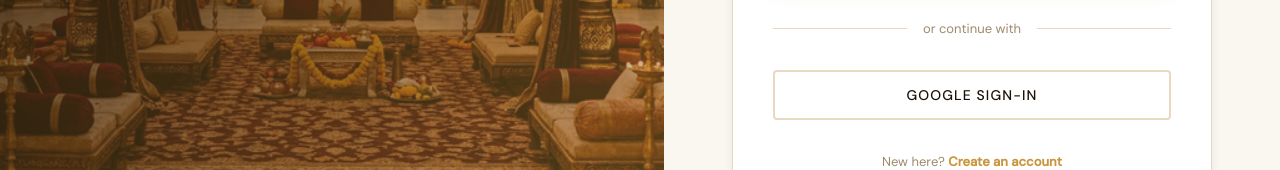
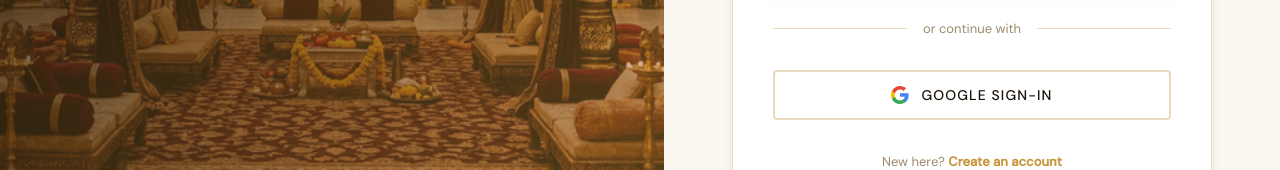
Before and after one commit to kushal287/c-project-1, a React (Vite) app: page /login in a window 1280 px wide. Shown: the part 523-693 px from the top of the page. Built offline with nearby package versions, Linux system fonts and the light colour scheme; no server answers.

Commit message:
fix: resolve SPA routing visibility and add Google logo to sign-in

```diff
--- a/index.html
+++ b/index.html
@@ -8,6 +8,28 @@
     <link rel="preconnect" href="https://fonts.gstatic.com" crossorigin>
     <link href="https://fonts.googleapis.com/css2?family=Playfair+Display:wght@700;900&family=Cormorant+Garamond:wght@400;600&family=DM+Sans:wght@400;500&display=swap" rel="stylesheet">
     <title>JashanEdge | Event bole Tho Jashan</title>
+    <script type="text/javascript">
+      // Single Page Apps for GitHub Pages
+      // MIT License
+      // https://github.com/rafgraph/spa-github-pages
+      // This script checks to see if a redirect is present in the query string,
+      // converts it back into the correct url and adds it to the
+      // browser's history using window.history.replaceState(...),
+      // which won't cause the browser to attempt to load the new url.
+      // When the single page app is loaded further down in this file,
+      // the correct url will be waiting in the browser's history for
+      // the single page app's router to find it.
+      (function(l) {
+        if (l.search[1] === '/' ) {
+          var decoded = l.search.slice(1).split('&').map(function(s) {
+            return s.replace(/~and~/g, '&')
+          }).join('?');
+          window.history.replaceState(null, null,
+              l.pathname.slice(0, -1) + decoded + l.hash
+          );
+        }
+      }(window.location))
+    </script>
   </head>
   <body>
     <div id="root"></div>
--- a/src/pages/AuthPage.tsx
+++ b/src/pages/AuthPage.tsx
@@ -179,9 +179,28 @@ export default function AuthPage({ mode }: { mode: 'login' | 'signup' }) {
                         onClick={handleGoogleSignIn}
                         disabled={loading}
                         className="btn btn-secondary"
-                        style={{ width: '100%', background: '#fff', color: 'var(--color-text-dark)', borderColor: 'var(--color-border)' }}
+                        style={{
+                            width: '100%',
+                            background: '#fff',
+                            color: 'var(--color-text-dark)',
+                            borderColor: 'var(--color-border)',
+                            display: 'flex',
+                            alignItems: 'center',
+                            justifyContent: 'center',
+                            gap: 12
+                        }}
                     >
-                        {loading ? 'Connecting...' : 'Google Sign-In'}
+                        {loading ? 'Connecting...' : (
+                            <>
+                                <svg width="18" height="18" viewBox="0 0 18 18" xmlns="http://www.w3.org/2000/svg">
+                                    <path d="M17.64 9.2c0-.637-.057-1.251-.164-1.84H9v3.481h4.844c-.209 1.125-.843 2.078-1.796 2.717v2.258h2.908c1.702-1.567 2.684-3.874 2.684-6.615z" fill="#4285F4"/>
+                                    <path d="M9 18c2.43 0 4.467-.806 5.956-2.184l-2.908-2.258c-.806.54-1.837.86-3.048.86-2.344 0-4.328-1.584-5.036-3.711H.957v2.332A8.997 8.997 0 0 0 9 18z" fill="#34A853"/>
+                                    <path d="M3.964 10.712c-.18-.54-.282-1.117-.282-1.712s.102-1.173.282-1.712V4.956H.957a8.997 8.997 0 0 0 0 8.088l3.007-2.332z" fill="#FBBC05"/>
+                                    <path d="M9 3.58c1.321 0 2.508.454 3.44 1.345l2.582-2.58C13.463.891 11.426 0 9 0 5.483 0 2.443 2.043.957 4.956l3.007 2.332C4.672 5.164 6.656 3.58 9 3.58z" fill="#EA4335"/>
+                                </svg>
+                                Google Sign-In
+                            </>
+                        )}
                     </button>
 
                     <div style={{ textAlign: 'center', marginTop: 32 }} className="caption">
```
Also changed, not shown: public/404.html (added, +30 -0 lines).
